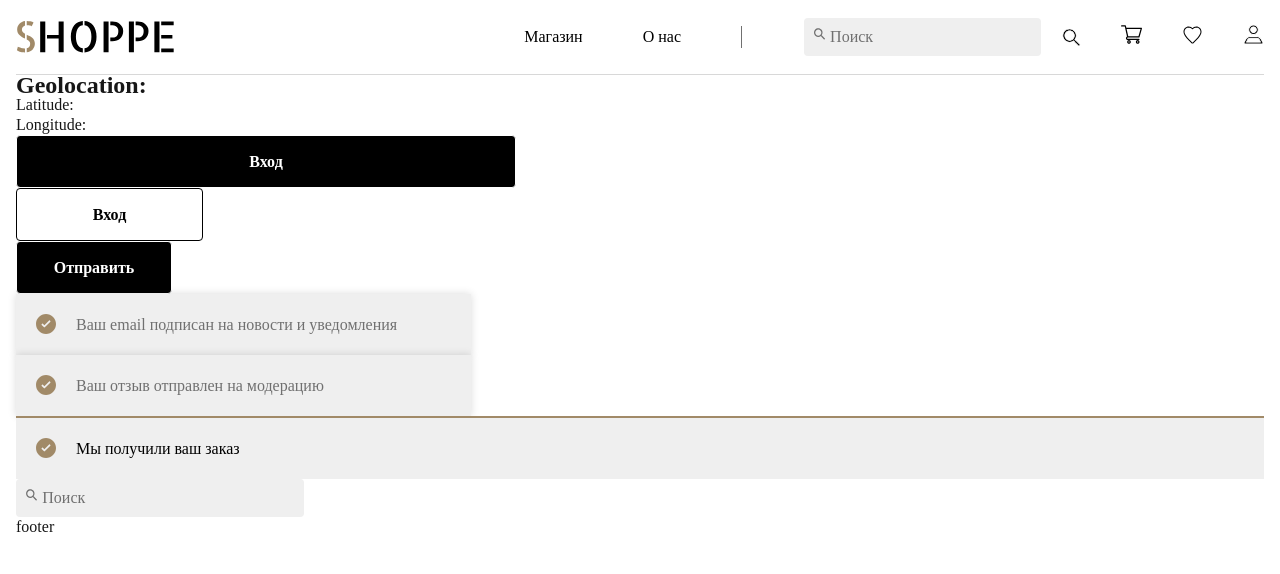
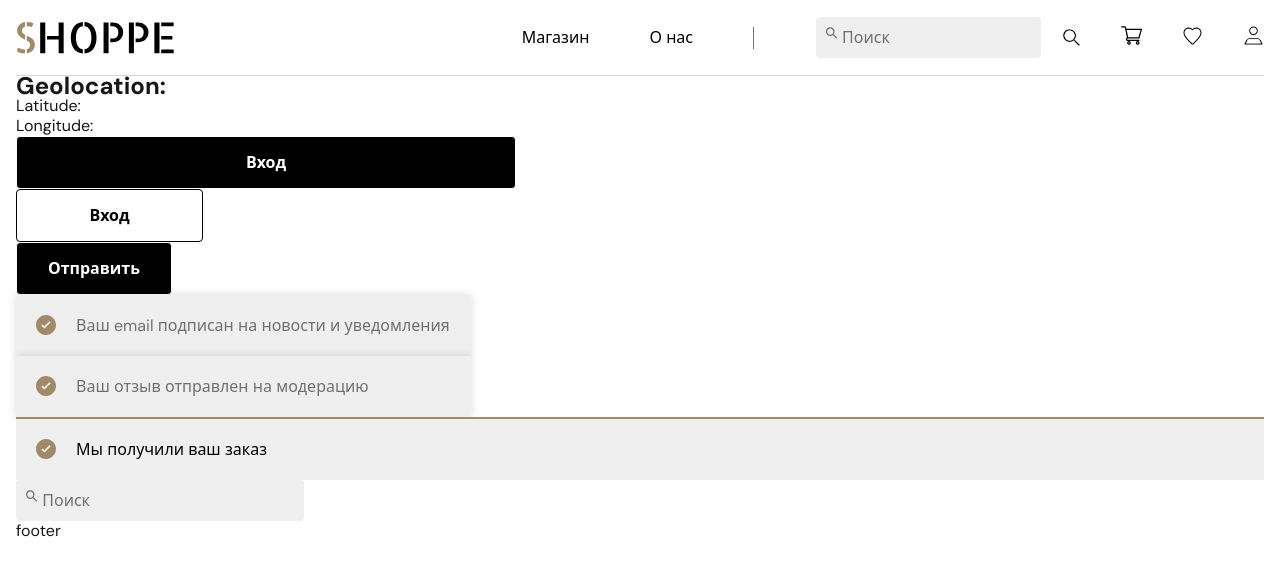
Before and after one commit to ministrov/shoppe-ecommerce-next, a Next.js app: page / in a window 1280 px wide. Shown: the top 574 px of the page. Built offline with nearby package versions, Linux system fonts and the light colour scheme; no server answers.

Commit message:
fix - End up fixing a font bad connection

```diff
--- a/app/(site)/globals.css
+++ b/app/(site)/globals.css
@@ -1,5 +1,5 @@
 :root {
-  /* --font-family: 'DMSans-Regular', sans-serif; */
+  --font-family: "DM Sans", system-ui, sans-serif;
   --white: #ffffff;
   --light-gray-200: #efefef;
   --light-gray-150: #d8d8d8;
--- a/app/(site)/layout.tsx
+++ b/app/(site)/layout.tsx
@@ -1,5 +1,6 @@
 import type { Metadata } from 'next';
 import { Header } from '@/components/header/Header';
+import { dmSans } from '@/styles/fonts';
 import './globals.css';
 
 export const metadata: Metadata = {
@@ -13,7 +14,7 @@ export default function RootLayout({
   children: React.ReactNode;
 }>) {
   return (
-    <html lang='en'>
+    <html lang='en' className={dmSans.variable}>
       <body>
         <div className='container'>
           <Header />
--- /dev/null
+++ b/styles/fonts.ts
@@ -0,0 +1,9 @@
+import { DM_Sans } from "next/font/google"
+
+// Configure DM Sans with multiple weights
+export const dmSans = DM_Sans({
+  subsets: ["latin"],
+  weight: ["300", "400", "500", "700"],
+  display: "swap",
+  variable: "--font-dm-sans",
+})
```
